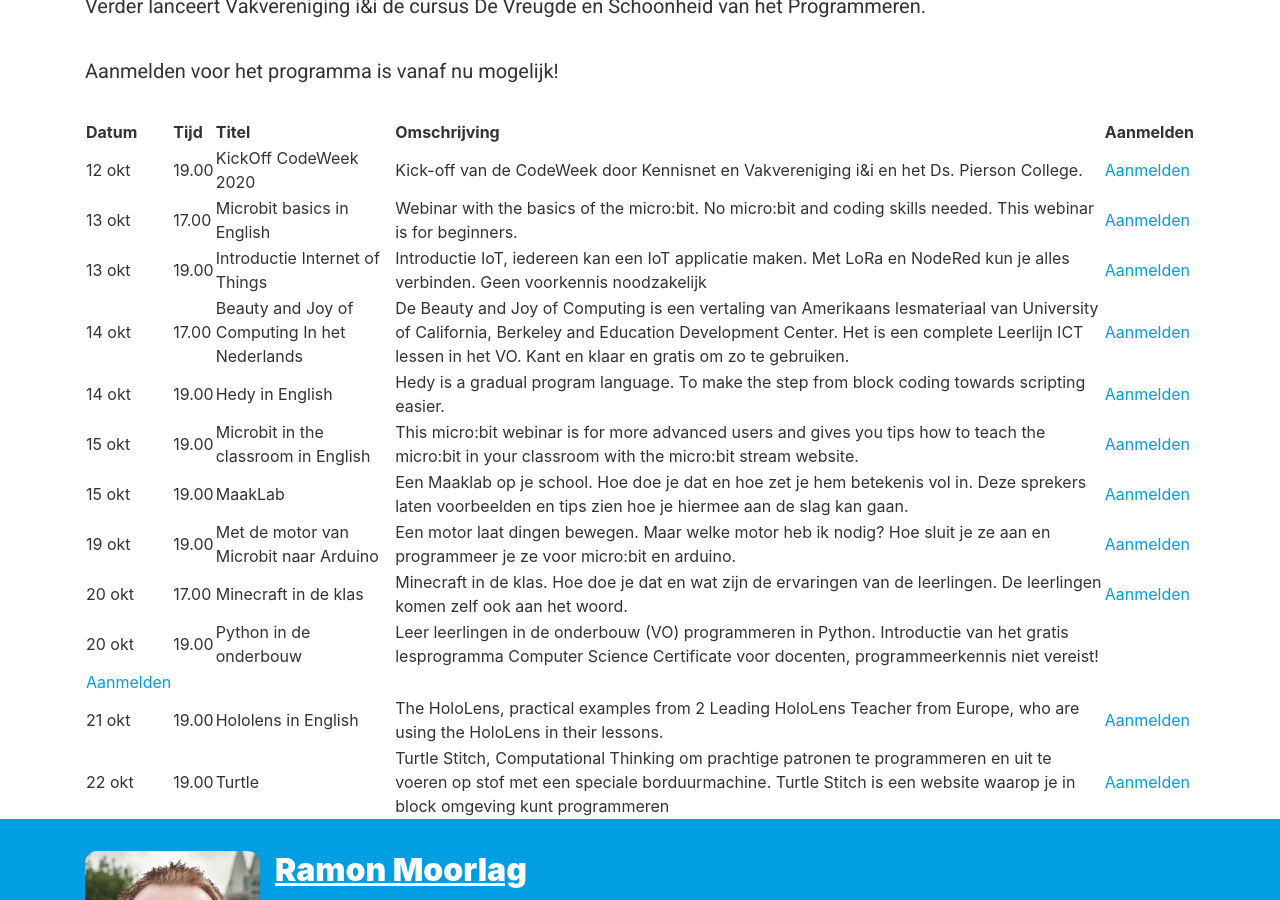
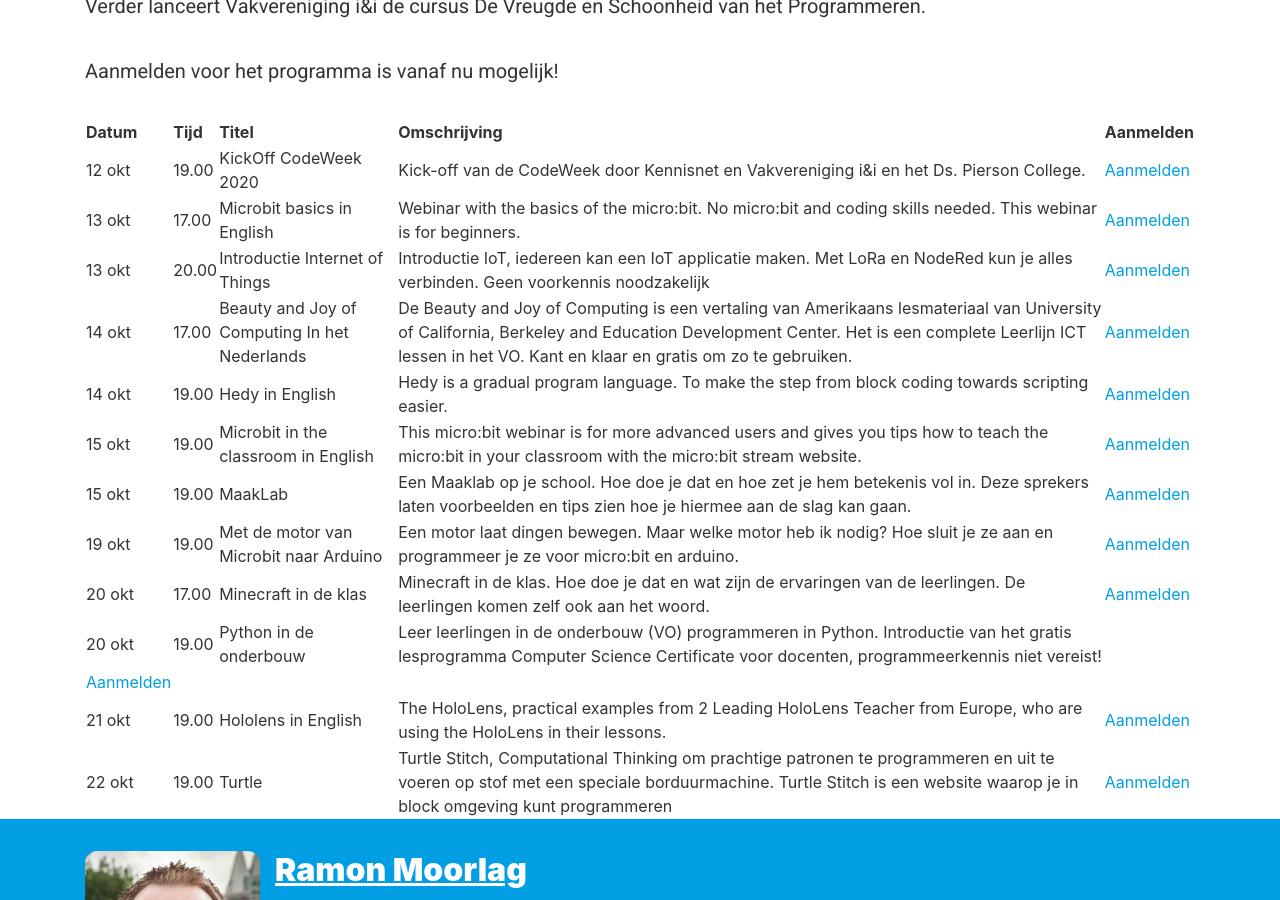
Before and after one commit to ieni/website, a Jekyll site: the page built from _posts/2020-09-11-code-week.md, in a window 1280 px wide and 900 px high, scrolled down 765 px. Built offline with Jekyll 4.4.1, drawn with Linux system fonts in a browser that asks for light colours.

Commit message:
Update 2020-09-11-code-week.md

```diff
--- a/_posts/2020-09-11-code-week.md
+++ b/_posts/2020-09-11-code-week.md
@@ -19,7 +19,7 @@
 |-	|-	|-	|-	|-	|
 | 12 okt 	| 19.00 	| KickOff CodeWeek 2020 	| Kick-off van de CodeWeek door Kennisnet en Vakvereniging i&i en het Ds. Pierson College. 	| [Aanmelden](https://gudehaan-gasandbox.webex.com/gudehaan-gasandbox/onstage/g.php?MTID=ecb926cd9564c67b4e511702ed0337ff9) 	|
 | 13 okt 	| 17.00 	| Microbit basics in English 	| Webinar with the basics of the micro:bit. No micro:bit and coding skills needed. This webinar is for beginners. 	| [Aanmelden](https://gudehaan-gasandbox.webex.com/gudehaan-gasandbox/onstage/g.php?MTID=eadf5a942ab74de42b35b34854d714a55) 	|
-| 13 okt 	| 19.00 	| Introductie Internet of Things 	| Introductie IoT, iedereen kan een IoT applicatie maken. Met LoRa en NodeRed kun je alles verbinden. Geen voorkennis noodzakelijk 	| [Aanmelden](https://gudehaan-gasandbox.webex.com/gudehaan-gasandbox/onstage/g.php?MTID=ef685580dda97c71037b15c3b1c11207a) 	|
+| 13 okt 	| 20.00 	| Introductie Internet of Things 	| Introductie IoT, iedereen kan een IoT applicatie maken. Met LoRa en NodeRed kun je alles verbinden. Geen voorkennis noodzakelijk 	| [Aanmelden](https://gudehaan-gasandbox.webex.com/gudehaan-gasandbox/onstage/g.php?MTID=ef685580dda97c71037b15c3b1c11207a) 	|
 | 14 okt 	| 17.00 	| Beauty and Joy of Computing In het Nederlands 	| De Beauty and Joy of Computing is een vertaling van Amerikaans lesmateriaal van University of California, Berkeley and Education Development Center. Het is een complete Leerlijn ICT lessen in het VO. Kant en klaar en gratis om zo te gebruiken. 	| [Aanmelden](https://gudehaan-gasandbox.webex.com/gudehaan-gasandbox/onstage/g.php?MTID=ee2da43f5d0ba87bdc94b179da8373426) 	|
 | 14 okt 	| 19.00 	| Hedy in English 	| Hedy is a gradual program language. To make the step from block coding towards scripting easier. 	| [Aanmelden](https://gudehaan-gasandbox.webex.com/gudehaan-gasandbox/onstage/g.php?MTID=eeb3c6fe237d5772d0cd83a9e2a9d969a) 	|
 | 15 okt 	| 19.00 	| Microbit in the classroom in English 	| This micro:bit webinar is for more advanced users and gives you tips how to teach the micro:bit in your classroom with the micro:bit stream website. 	| [Aanmelden](https://gudehaan-gasandbox.webex.com/gudehaan-gasandbox/onstage/g.php?MTID=e8487ae7c927e06f3273b973a437b95a5) 	|
```
